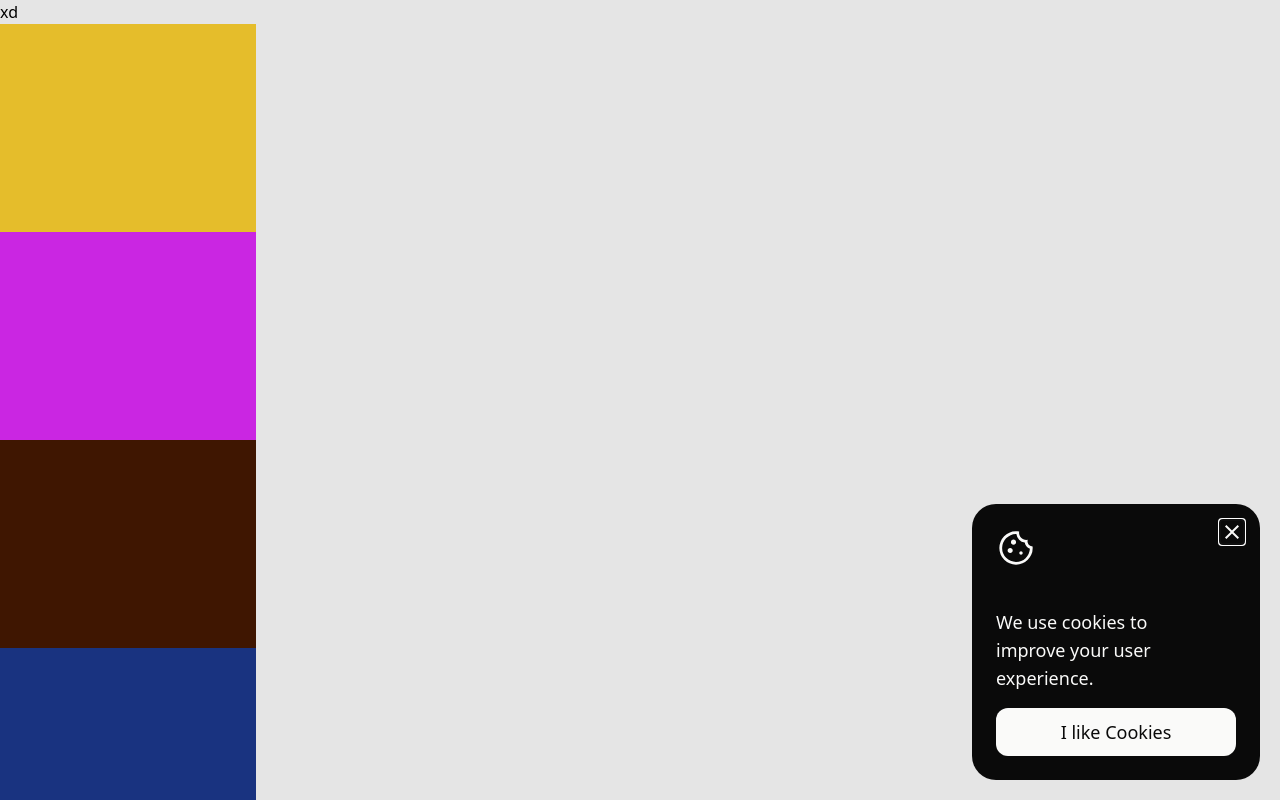
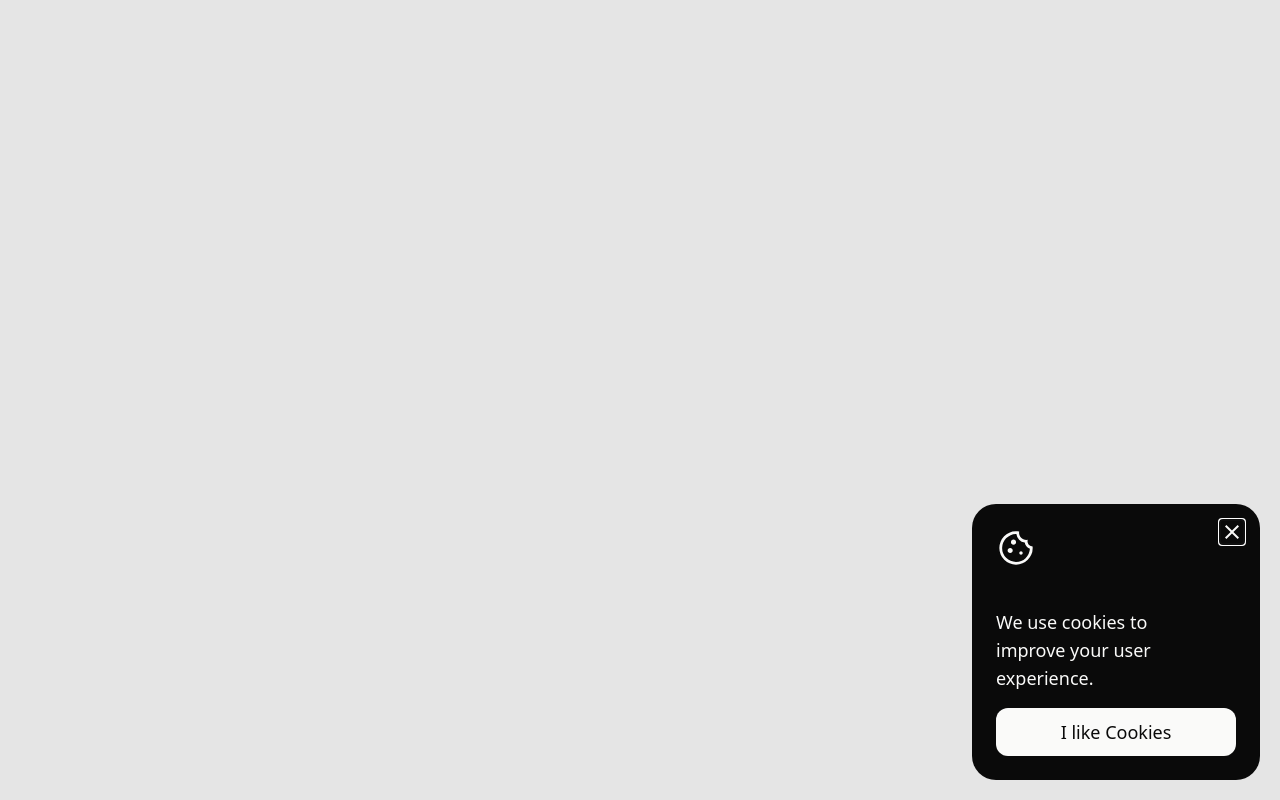
Before and after one commit to Domanskey/Cookie-Consent, a website built with Vite: page index.html in a window 1280 px wide. Shown: the top 800 px of the page. Built offline with nearby package versions, Linux system fonts and the light colour scheme.

Commit message:
refactor: delete unnecessary elements

```diff
--- a/index.html
+++ b/index.html
@@ -8,14 +8,6 @@
 </head>
 
 <body class="scheme-light-dark dark:bg-zinc-900 min-h-screen min-w-80">
-  <button id="xd">xd</button>
-  <div class="bg-amber-300 w-3xs h-52"></div>
-  <div class="bg-fuchsia-500 w-3xs h-52"></div>
-  <div class="bg-amber-950 w-3xs h-52"></div>
-  <div class="bg-blue-900 w-3xs h-52"></div>
-  <div class="bg-emerald-700 w-3xs h-52"></div>
-  <div class="bg-amber-950 w-3xs h-52"></div>
-  <div class="bg-amber-300 w-3xs h-52"></div>
   <dialog id="cookie"
     class="bg-neutral-950 text-stone-50 rounded-3xl w-72 p-6 open:flex flex-col gap-10 fixed inset-auto bottom-5 left-1/2 -translate-x-1/2 transition-transform duration-300 sm:translate-x-0 sm:left-auto sm:right-5 animate-slide-in">
     <button id="close" class="cursor-pointer absolute right-4 top-4 opacity-100">
```
